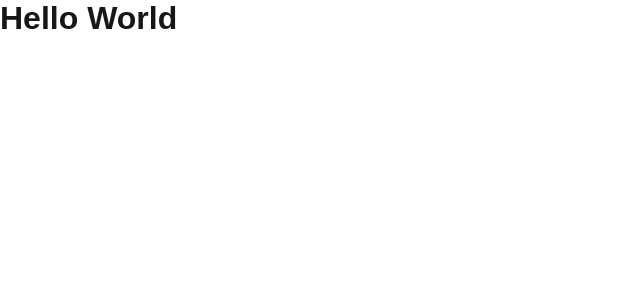
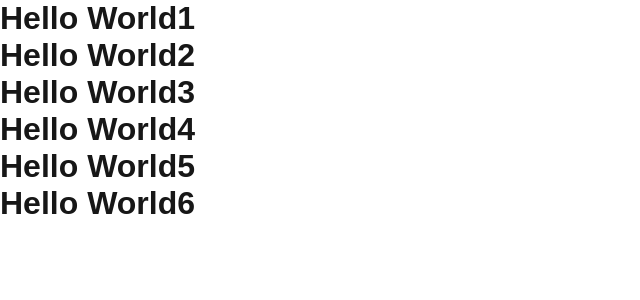
Before and after one commit to ldb0316/gr-fe, a Next.js app: page / in a window 1280 px wide. Shown: the top 300 px of the page, without its empty margins (0-640 px from the left). Built offline with nearby package versions, Linux system fonts and the light colour scheme.

Commit message:
Feat: prettier 설정 추가

```diff
--- a/src/app/page.tsx
+++ b/src/app/page.tsx
@@ -1,7 +1,12 @@
 export default function Home() {
   return (
     <div>
-      <h1>Hello World</h1>
+      <h1>Hello World1</h1>
+      <h1>Hello World2</h1>
+      <h1>Hello World3</h1>
+      <h1>Hello World4</h1>
+      <h1>Hello World5</h1>
+      <h1>Hello World6</h1>
     </div>
-  );
+  )
 }
```
Also changed, not shown: 2 other files (tests, documents, lock files or other folders).
